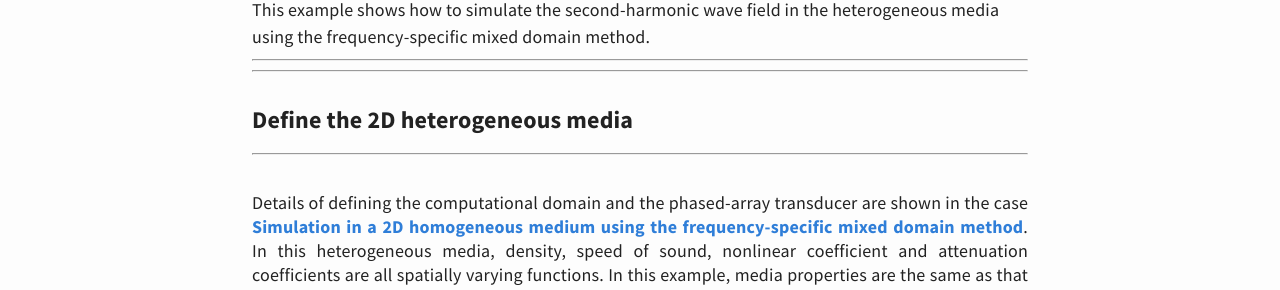
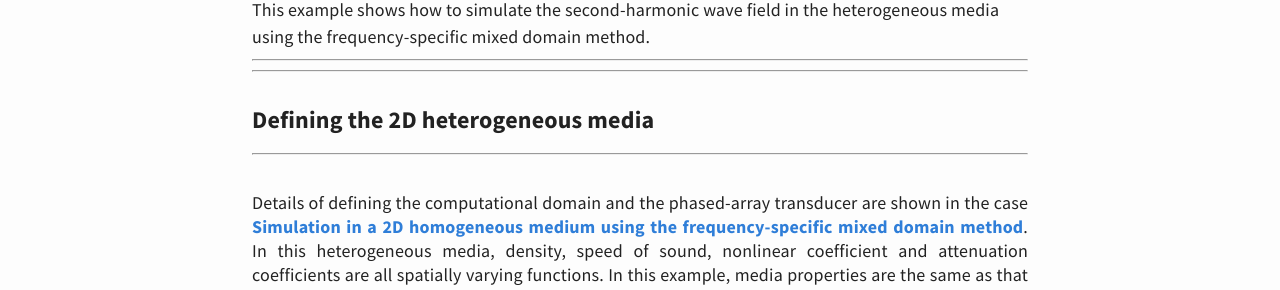
Before and after one commit to m-SOUND/mSOUND, a Jekyll site: the page built from _posts/2019-02-20-FSMDM_2D_heterogeneous.html, in a window 1280 px wide. Shown: the part 385-675 px from the top of the page. Built offline with Jekyll 4.4.1, drawn with Linux system fonts in a browser that asks for light colours.

Commit message:
Update 2019-02-20-FSMDM_2D_heterogeneous.html

```diff
--- a/_posts/2019-02-20-FSMDM_2D_heterogeneous.html
+++ b/_posts/2019-02-20-FSMDM_2D_heterogeneous.html
@@ -12,7 +12,7 @@
 </p>
 
 <!---2D heterogeneous medium--->
-<h6>Define the 2D heterogeneous media</h6>
+<h6>Defining the 2D heterogeneous media</h6>
 <hr>
 <br>
 <p>
```
